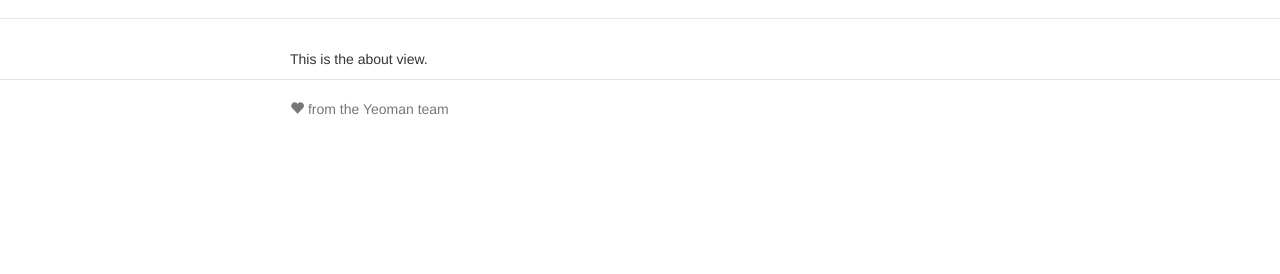
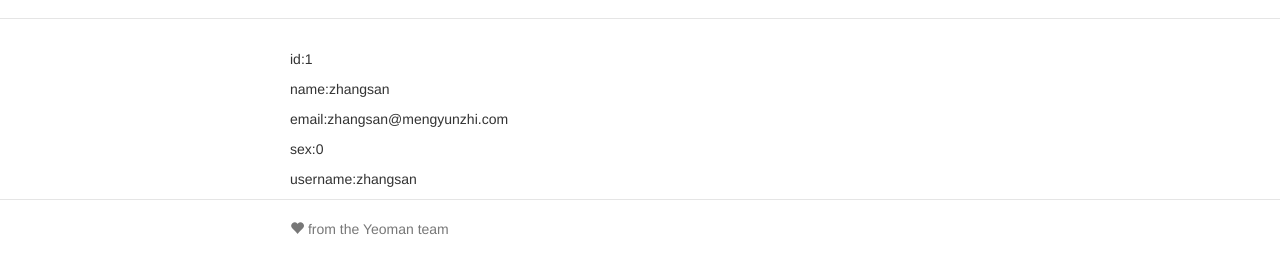
Before and after one commit to mengyunzhi/angularJS-Spring-MVC, a website: page project/webapp/app/index.html at #!/about in a window 1280 px wide. Shown: the part 54-328 px from the top of the page. Drawn offline with nearby package versions, Linux system fonts and the light colour scheme; some packages are replaced by stand-ins of ours; files that its build step writes are made by us from their sources.

Commit message:
3.3.2-webapp-view

```diff
--- a/project/webapp/app/views/about.html
+++ b/project/webapp/app/views/about.html
@@ -1 +1,5 @@
-<p>This is the about view.</p>
+<p>id:1</p>
+<p>name:zhangsan</p>
+<p>email:zhangsan@mengyunzhi.com</p>
+<p>sex:0</p>
+<p>username:zhangsan</p>
```
